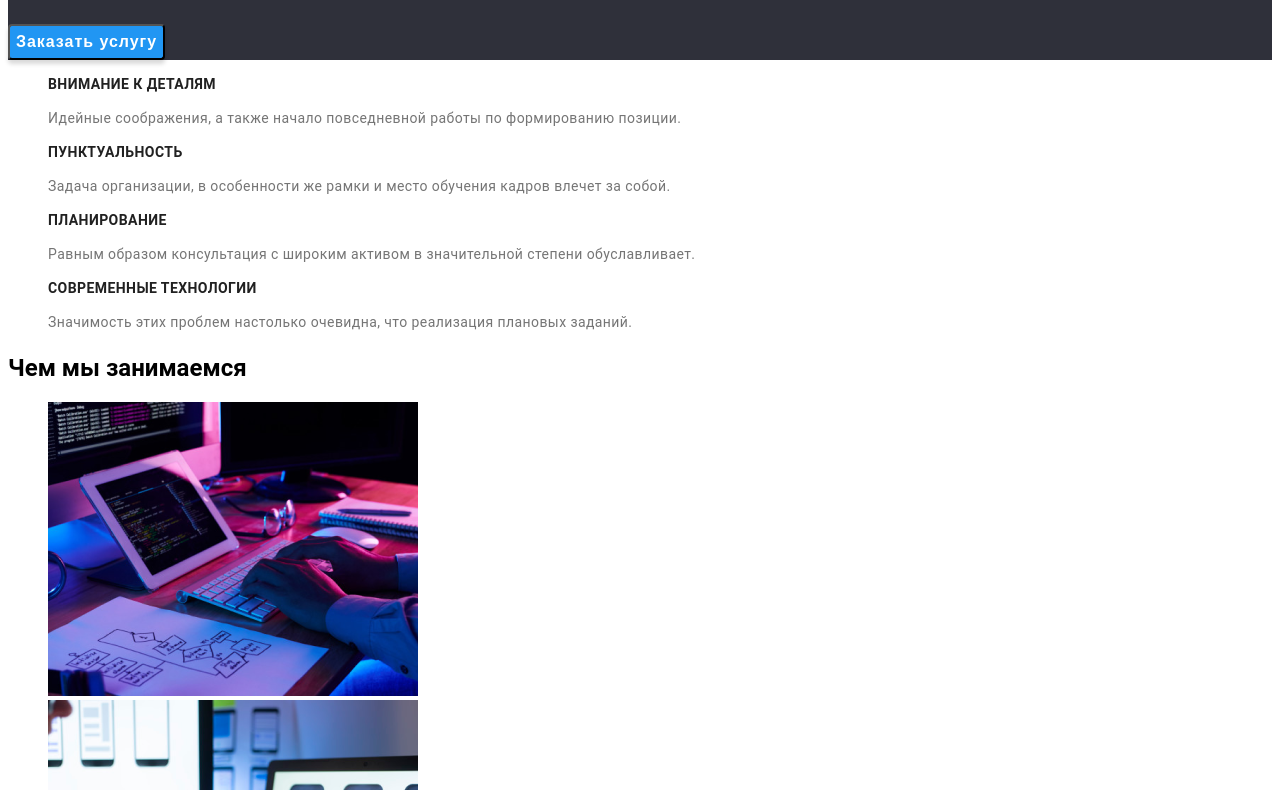
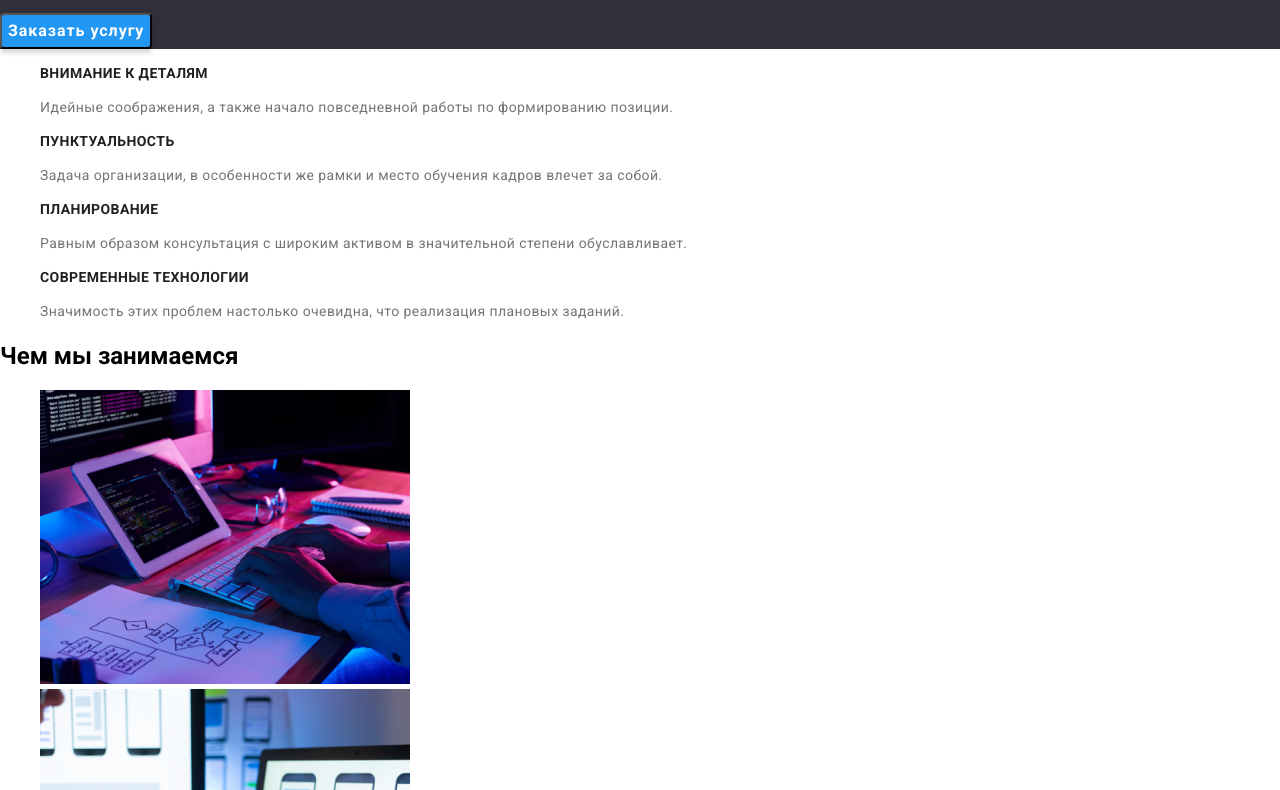
Before and after one commit to VasylShcherbyna/goit-markup-hw-02, a plain HTML site: page index.html in a window 1280 px wide. Shown: the part 275-1065 px from the top of the page. Drawn offline with nearby package versions, Linux system fonts and the light colour scheme.

Commit message:
normalize.min.css

```diff
--- a/css/styles.css
+++ b/css/styles.css
@@ -6,11 +6,6 @@
 body {
   font-family: Roboto;
   font-style: normal;
-}
-@font-face {
-  font-family: "Raleway", sans-serif;
-  font-family: "Roboto", sans-serif;
-  src: url("https://fonts.googleapis.com/css2?family=Raleway:wght@700&family=Roboto:wght@400;500;700;900&display=swap");
 }
 /*nav*/
 .container-1 {
--- a/index.html
+++ b/index.html
@@ -3,8 +3,12 @@
 <head>
     <meta charset="UTF-8">
     <meta name="viewport" content="width=device-width, initial-scale=1.0">
+    <link rel="stylesheet" href="https://cdnjs.cloudflare.com/ajax/libs/modern-normalize/1.0.0/modern-normalize.min.css" integrity="sha512-ISS7cAi1PEhQ8jnbJpJZMd29NlhNj4AWYyLOSp2CE/CsHxTCu+r+t0D2yoJudVrd0/8fTVPUVDzY5Tvli75u/g==" crossorigin="anonymous" />
     <link rel="stylesheet" href="./css/styles.css">
     <title>WebStudio</title>
+    <link rel="preconnect" href="https://fonts.gstatic.com">
+<link href="https://fonts.googleapis.com/css2?family=Raleway:wght@700&family=Roboto:wght@400;500;700;900&display=swap" rel="stylesheet">
+
 </head>
 <body>
     <header>
```
